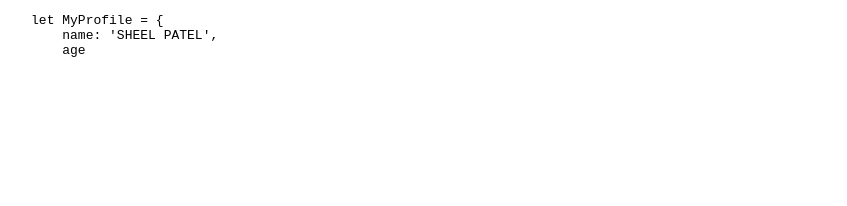
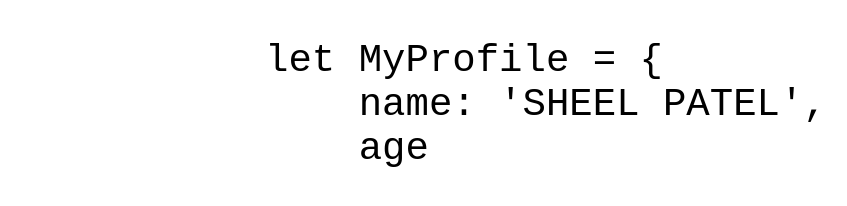
Before and after one commit to Sheel2003/Sheel2003.github.io, a plain HTML site: page index.html in a window 1280 px wide. Shown: the whole page, without its empty margins (94-941 px from the left). Drawn offline with Linux system fonts and the light colour scheme.

Commit message:
Update index.html

```diff
--- a/index.html
+++ b/index.html
@@ -1,6 +1,7 @@
 <!DOCTYPE html>
 <html lang="en">
 <body id="bg-img">
+   <font size="15">
       <div class="w3-half w3-container w3-center" >
          <div class="w3-padding-64">
             <pre id="typewriter" >
@@ -12,6 +13,7 @@
                    skills:[<span class="string-highlight">'Javascript'</span>,
                               <span class="string-highlight">'HTML'</span>];
                }; </pre>
+            </font>
          </div>
       </div>
    <script src="main.js"></script>
```
